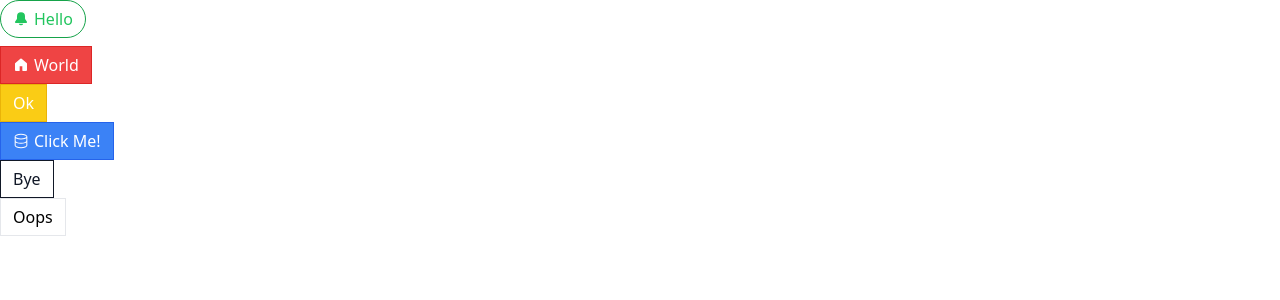
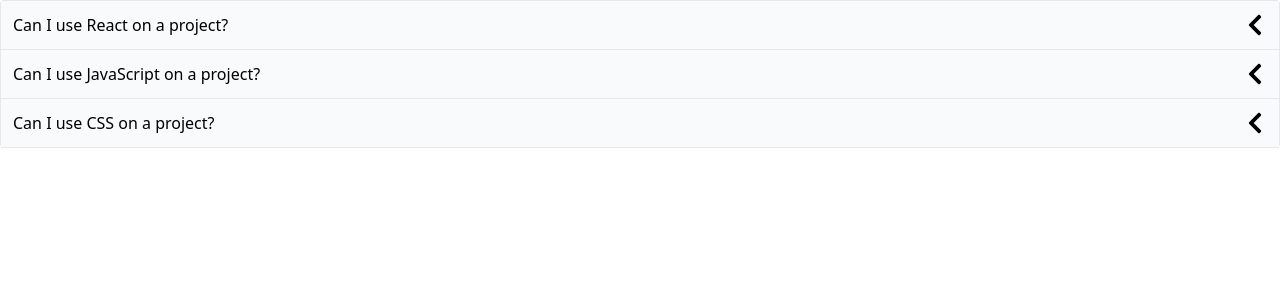
Before and after one commit to joaquimscosta/react-playground, a React (Create React App) app in the folder 6-comps/: page /accordion in a window 1280 px wide. Shown: the top 300 px of the page. Built offline with nearby package versions, Linux system fonts and the light colour scheme.

Commit message:
refactor project structure

```diff
--- a/6-comps/src/App.js
+++ b/6-comps/src/App.js
@@ -1,45 +1,28 @@
-import Button from "./Button";
-import { GoBellFill, GoDatabase, GoHomeFill } from "react-icons/go";
+import Accordion from "./components/Accordion";
 
 function App() {
-  const handleClick = () => {
-    console.log("hello");
-  };
+  const items = [
+    {
+      id: 1,
+      label: "Can I use React on a project?",
+      content:
+        "You can use React on any project you want. You can use React on any project you want. ",
+    },
+    {
+      id: 2,
+      label: "Can I use JavaScript on a project?",
+      content:
+        "You can use React on any project you want. You can use React on any project you want. ",
+    },
+    {
+      id: 3,
+      label: "Can I use CSS on a project?",
+      content:
+        "You can use React on any project you want. You can use React on any project you want. ",
+    },
+  ];
 
-  return (
-    <div>
-      <div>
-        <Button success rounded outline onClick={handleClick} className="mb-2">
-          <GoBellFill />
-          Hello
-        </Button>
-      </div>
-      <div>
-        <Button danger onMouseLeave={handleClick}>
-          <GoHomeFill />
-          World
-        </Button>
-      </div>
-
-      <div>
-        <Button warning>Ok</Button>
-      </div>
-      <div>
-        <Button primary>
-          <GoDatabase />
-          Click Me!
-        </Button>
-      </div>
-      <div>
-        <Button secondary outline>
-          Bye
-        </Button>
-      </div>
-      <div>
-        <Button>Oops</Button>
-      </div>
-    </div>
-  );
+  return <Accordion items={items} />;
 }
 
 export default App;
--- /dev/null
+++ b/6-comps/src/components/Accordion.js
@@ -0,0 +1,37 @@
+import { useState } from "react";
+import { FaChevronDown } from "react-icons/fa";
+import { FaChevronLeft } from "react-icons/fa";
+
+function Accordion({ items }) {
+  const [expandedIndex, setExpandedIndex] = useState(-1);
+  const handleClick = (index) => {
+    if (index === expandedIndex) {
+      setExpandedIndex(-1);
+    } else {
+      setExpandedIndex(index);
+    }
+  };
+  const renderedItems = items.map((item, index) => {
+    const isExpanded = index === expandedIndex;
+    const icon = (
+      <span className="text-2xl">
+        {isExpanded ? <FaChevronDown /> : <FaChevronLeft />}
+      </span>
+    );
+    return (
+      <div key={item.id}>
+        <div
+          className="flex justify-between p-3 bg-gray-50 border-b items-center cursor-pointer"
+          onClick={() => handleClick(index)}
+        >
+          {item.label}
+          {icon}
+        </div>
+        {isExpanded && <div className="boarder-b p-5">{item.content}</div>}
+      </div>
+    );
+  });
+  return <div className="border-x border-t rounded">{renderedItems}</div>;
+}
+
+export default Accordion;
--- /dev/null
+++ b/6-comps/src/pages/ButtonPage.js
@@ -0,0 +1,45 @@
+import Button from "../components/Button";
+import { GoBellFill, GoDatabase, GoHomeFill } from "react-icons/go";
+
+function ButtonApp() {
+  const handleClick = () => {
+    console.log("hello");
+  };
+
+  return (
+    <div>
+      <div>
+        <Button success rounded outline onClick={handleClick} className="mb-2">
+          <GoBellFill />
+          Hello
+        </Button>
+      </div>
+      <div>
+        <Button danger onMouseLeave={handleClick}>
+          <GoHomeFill />
+          World
+        </Button>
+      </div>
+
+      <div>
+        <Button warning>Ok</Button>
+      </div>
+      <div>
+        <Button primary>
+          <GoDatabase />
+          Click Me!
+        </Button>
+      </div>
+      <div>
+        <Button secondary outline>
+          Bye
+        </Button>
+      </div>
+      <div>
+        <Button>Oops</Button>
+      </div>
+    </div>
+  );
+}
+
+export default ButtonApp;
```
Also changed, not shown: 6-comps/src/components/Button.js (renamed from 6-comps/src/Button.js).
